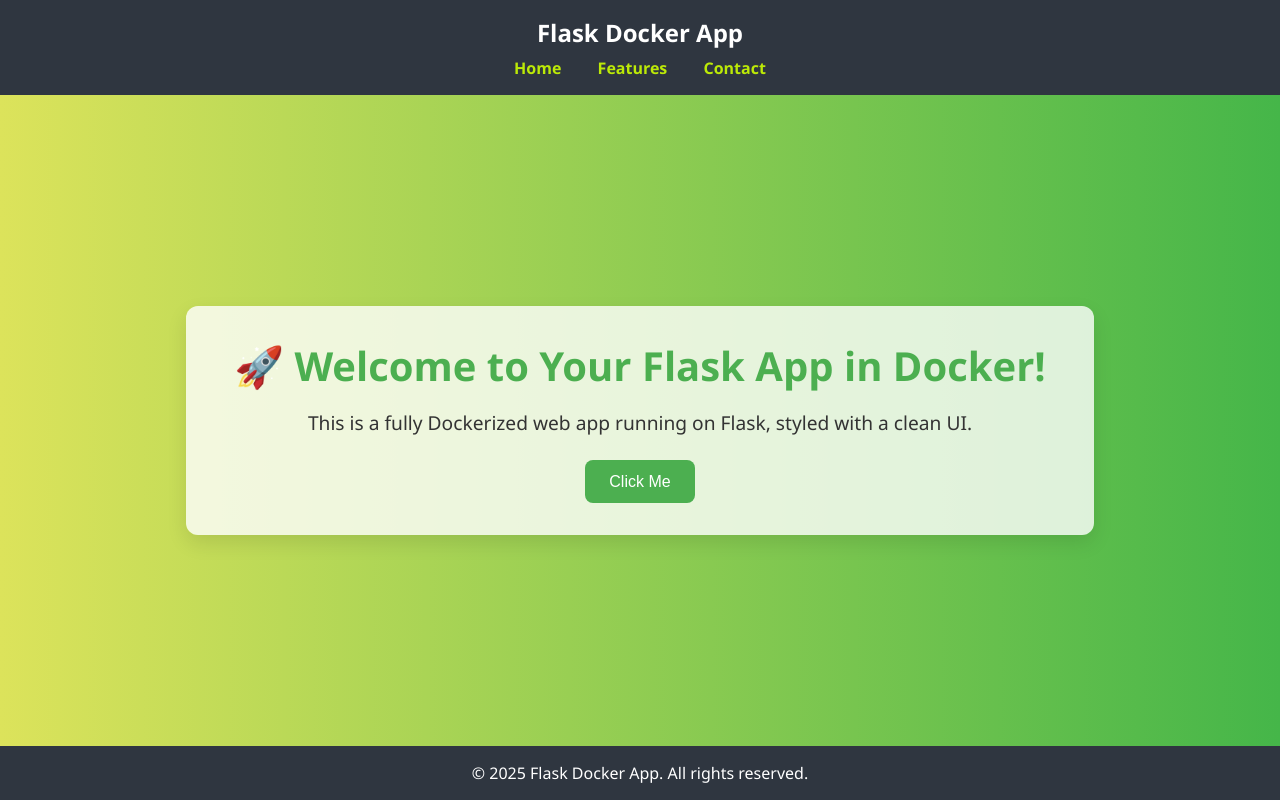
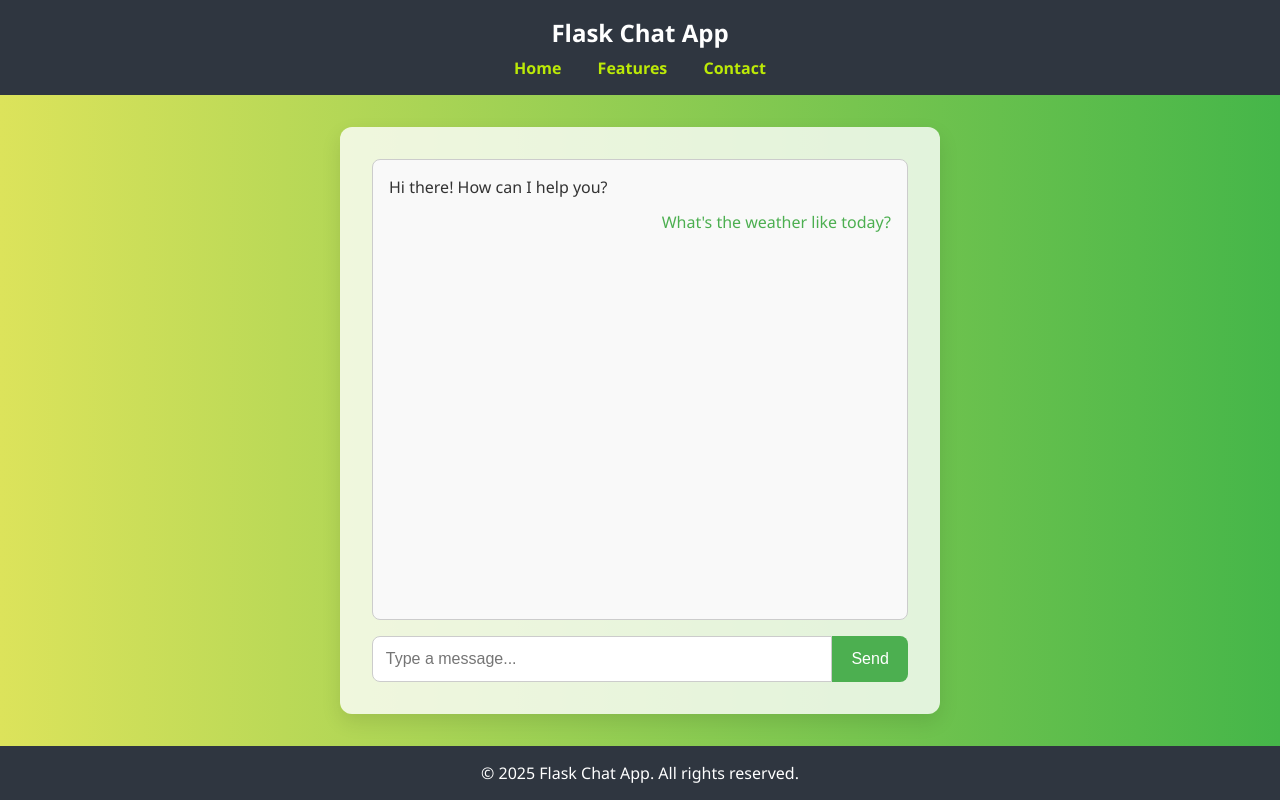
Before and after one commit to sintosm/sample-webapp, a Flask app: page / in a window 1280 px wide. Run offline with Flask 3, Linux system fonts and the light colour scheme.

Commit message:
updated action

```diff
--- a/templates/index.html
+++ b/templates/index.html
@@ -2,7 +2,7 @@
 <html lang="en">
 <head>
     <meta charset="UTF-8">
-    <title>Flask Docker App</title>
+    <title>Flask Chat App</title>
     <meta name="viewport" content="width=device-width, initial-scale=1.0">
     <style>
         * {
@@ -41,42 +41,70 @@
         main {
             flex: 1;
             display: flex;
-            align-items: center;
             justify-content: center;
             padding: 2rem;
         }
 
-        .container {
+        .chat-container {
+            width: 100%;
+            max-width: 600px;
             background-color: #ffffffcc;
-            padding: 2rem 3rem;
+            padding: 2rem;
             border-radius: 12px;
             box-shadow: 0 8px 20px rgba(0,0,0,0.1);
-            text-align: center;
+            display: flex;
+            flex-direction: column;
         }
 
-        h1 {
-            font-size: 2.5rem;
-            color: #4caf50;
+        .messages {
+            flex-grow: 1;
+            height: 400px;
+            overflow-y: auto;
+            border: 1px solid #ccc;
+            border-radius: 8px;
+            padding: 1rem;
+            background-color: #f9f9f9;
             margin-bottom: 1rem;
         }
 
-        p {
-            font-size: 1.2rem;
-            margin-bottom: 1.5rem;
+        .message {
+            margin-bottom: 0.8rem;
         }
 
-        .button {
-            padding: 0.8rem 1.5rem;
+        .message.user {
+            text-align: right;
+            color: #4caf50;
+        }
+
+        .message.bot {
+            text-align: left;
+            color: #333;
+        }
+
+        form {
+            display: flex;
+        }
+
+        input[type="text"] {
+            flex-grow: 1;
+            padding: 0.8rem;
+            border: 1px solid #ccc;
+            border-radius: 8px 0 0 8px;
+            font-size: 1rem;
+        }
+
+        button {
+            padding: 0.8rem 1.2rem;
             background-color: #4caf50;
             color: white;
             border: none;
-            border-radius: 8px;
+            border-radius: 0 8px 8px 0;
             font-size: 1rem;
             cursor: pointer;
             transition: background-color 0.3s ease;
         }
 
-        .button:hover {
+        button:hover {
             background-color: #388e3c;
         }
 
@@ -90,7 +118,7 @@
 </head>
 <body>
     <header>
-        <h2>Flask Docker App</h2>
+        <h2>Flask Chat App</h2>
         <nav>
             <a href="#">Home</a>
             <a href="#">Features</a>
@@ -99,15 +127,50 @@
     </header>
 
     <main>
-        <div class="container">
-            <h1>🚀 Welcome to Your Flask App in Docker!</h1>
-            <p>This is a fully Dockerized web app running on Flask, styled with a clean UI.</p>
-            <button class="button" onclick="alert('Thanks for clicking!')">Click Me</button>
+        <div class="chat-container">
+            <div class="messages" id="chat-box">
+                <!-- Example messages -->
+                <div class="message bot">Hi there! How can I help you?</div>
+                <div class="message user">What's the weather like today?</div>
+            </div>
+
+            <form id="chat-form" onsubmit="sendMessage(event)">
+                <input type="text" id="user-input" placeholder="Type a message..." required>
+                <button type="submit">Send</button>
+            </form>
         </div>
     </main>
 
     <footer>
-        &copy; 2025 Flask Docker App. All rights reserved.
+        &copy; 2025 Flask Chat App. All rights reserved.
     </footer>
+
+    <script>
+        function sendMessage(event) {
+            event.preventDefault();
+            const input = document.getElementById('user-input');
+            const message = input.value.trim();
+            if (message) {
+                const chatBox = document.getElementById('chat-box');
+
+                // Add user message
+                const userMsg = document.createElement('div');
+                userMsg.className = 'message user';
+                userMsg.textContent = message;
+                chatBox.appendChild(userMsg);
+
+                // Placeholder bot response
+                const botMsg = document.createElement('div');
+                botMsg.className = 'message bot';
+                botMsg.textContent = "You said: " + message;
+                chatBox.appendChild(botMsg);
+
+                // Scroll to bottom
+                chatBox.scrollTop = chatBox.scrollHeight;
+
+                input.value = '';
+            }
+        }
+    </script>
 </body>
 </html>
```
Also changed, not shown: k8s/deployment.yaml (added, +21 -0 lines), k8s/service.yaml (added, +12 -0 lines).
